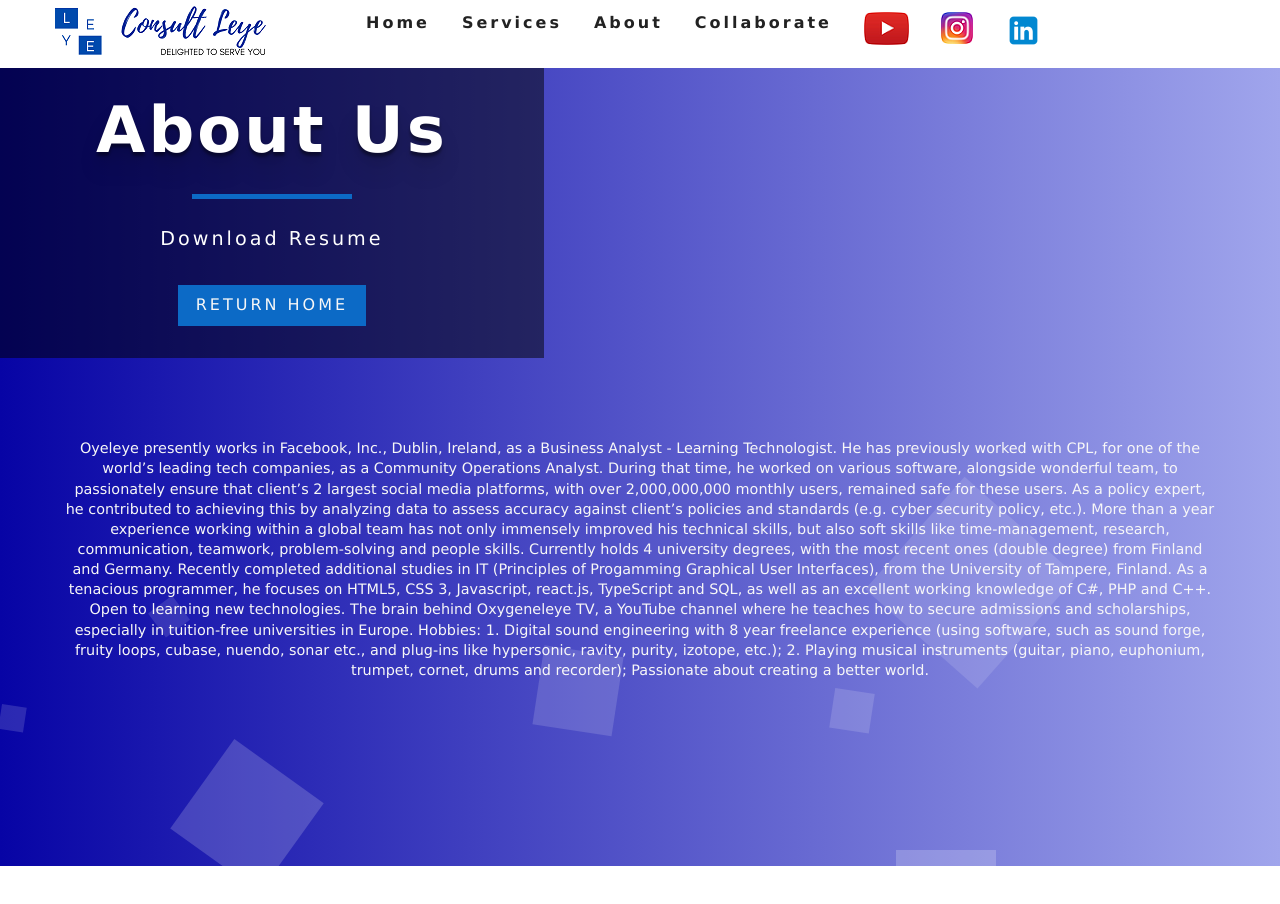
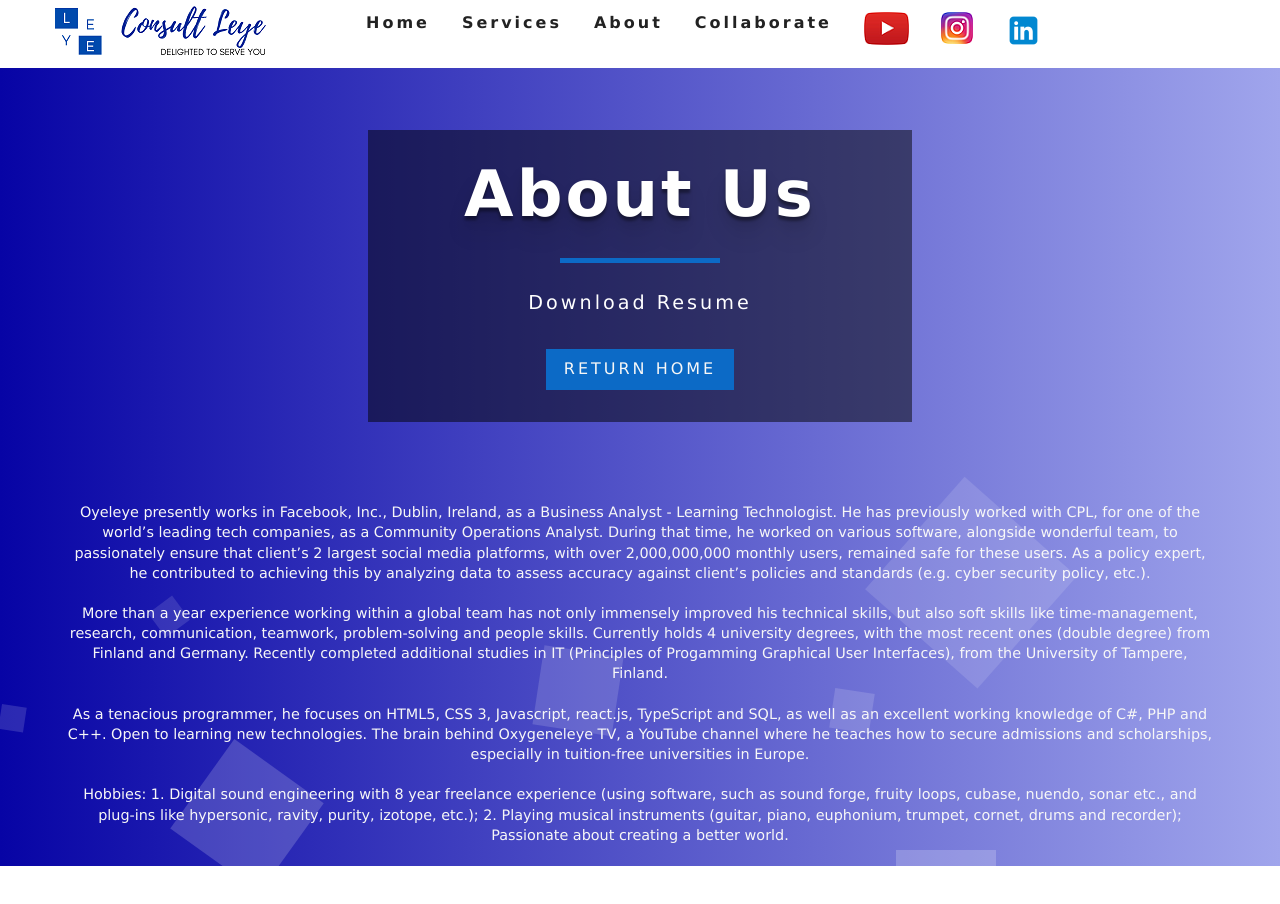
Before and after one commit to Oyeleye/consult-leye, a React (Create React App) app: page /About in a window 1280 px wide. Shown: the top 904 px of the page. Built offline with nearby package versions, Linux system fonts and the light colour scheme.

Commit message:
Updated About text

```diff
--- a/src/pages/About.js
+++ b/src/pages/About.js
@@ -23,19 +23,30 @@ function About() {
                 <li></li>
                 <li></li>
             </ul>
-            <div className='about-center'>
+            <div className='about-banner-center'>
                <Banner title='About us' subtitle='Download Resume'>
                    <Link to='/' data-aos='fade-up' className='btn-primary'>Return Home</Link>
                </Banner>
             </div>
+            <div className='about-body'>
             <div className='about-text' >
-                Oyeleye presently works in Facebook, Inc., Dublin, Ireland, as a Business Analyst - Learning Technologist. He has previously worked with CPL, for one of the world’s leading tech companies, as a Community Operations Analyst. During that time, he worked on various software, alongside wonderful team, to passionately ensure that client’s 2 largest social media platforms, with over 2,000,000,000 monthly users, remained safe for these users. As a policy expert, he contributed to achieving this by analyzing data to assess accuracy against client’s policies and standards (e.g. cyber security policy, etc.). More than a year experience working within a global team has not only immensely improved his technical skills, but also soft skills like time-management, research, communication, teamwork, problem-solving and people skills. Currently holds 4 university degrees, with the most recent ones (double degree) from Finland and Germany. Recently completed additional studies in IT (Principles of Progamming Graphical User Interfaces), from the University of Tampere, Finland. As a tenacious programmer, he focuses on HTML5, CSS 3, Javascript, react.js, TypeScript and  SQL, as well as an excellent working knowledge of C#, PHP and C++. Open to learning new technologies. The brain behind Oxygeneleye TV, a YouTube channel where he teaches how to secure admissions and scholarships, especially in tuition-free universities in Europe.
+                Oyeleye presently works in Facebook, Inc., Dublin, Ireland, as a Business Analyst - Learning Technologist. He has previously worked with CPL, for one of the world’s leading tech companies, as a Community Operations Analyst. During that time, he worked on various software, alongside wonderful team, to passionately ensure that client’s 2 largest social media platforms, with over 2,000,000,000 monthly users, remained safe for these users. As a policy expert, he contributed to achieving this by analyzing data to assess accuracy against client’s policies and standards (e.g. cyber security policy, etc.).
+                <br/>
+                <br/>
+                More than a year experience working within a global team has not only immensely improved his technical skills, but also soft skills like time-management, research, communication, teamwork, problem-solving and people skills. Currently holds 4 university degrees, with the most recent ones (double degree) from Finland and Germany. Recently completed additional studies in IT (Principles of Progamming Graphical User Interfaces), from the University of Tampere, Finland.
+                <br/>
+                <br/>
+                As a tenacious programmer, he focuses on HTML5, CSS 3, Javascript, react.js, TypeScript and  SQL, as well as an excellent working knowledge of C#, PHP and C++. Open to learning new technologies. The brain behind Oxygeneleye TV, a YouTube channel where he teaches how to secure admissions and scholarships, especially in tuition-free universities in Europe.
+                <br/>
+                <br/>
+
 Hobbies:
-1. Digital sound engineering with 8 year freelance experience (using software, such as sound forge, fruity loops, cubase, nuendo, sonar etc., and     plug-ins like hypersonic, ravity, purity, izotope, etc.);
+1. Digital sound engineering with 8 year freelance experience (using software, such as sound forge, fruity loops, cubase, nuendo, sonar etc., and plug-ins like hypersonic, ravity, purity, izotope, etc.);
 
 2. Playing musical instruments (guitar, piano, euphonium, trumpet, cornet, drums and recorder);
 
 Passionate about creating a better world.
+            </div>
             </div>
         </div>
 
```
